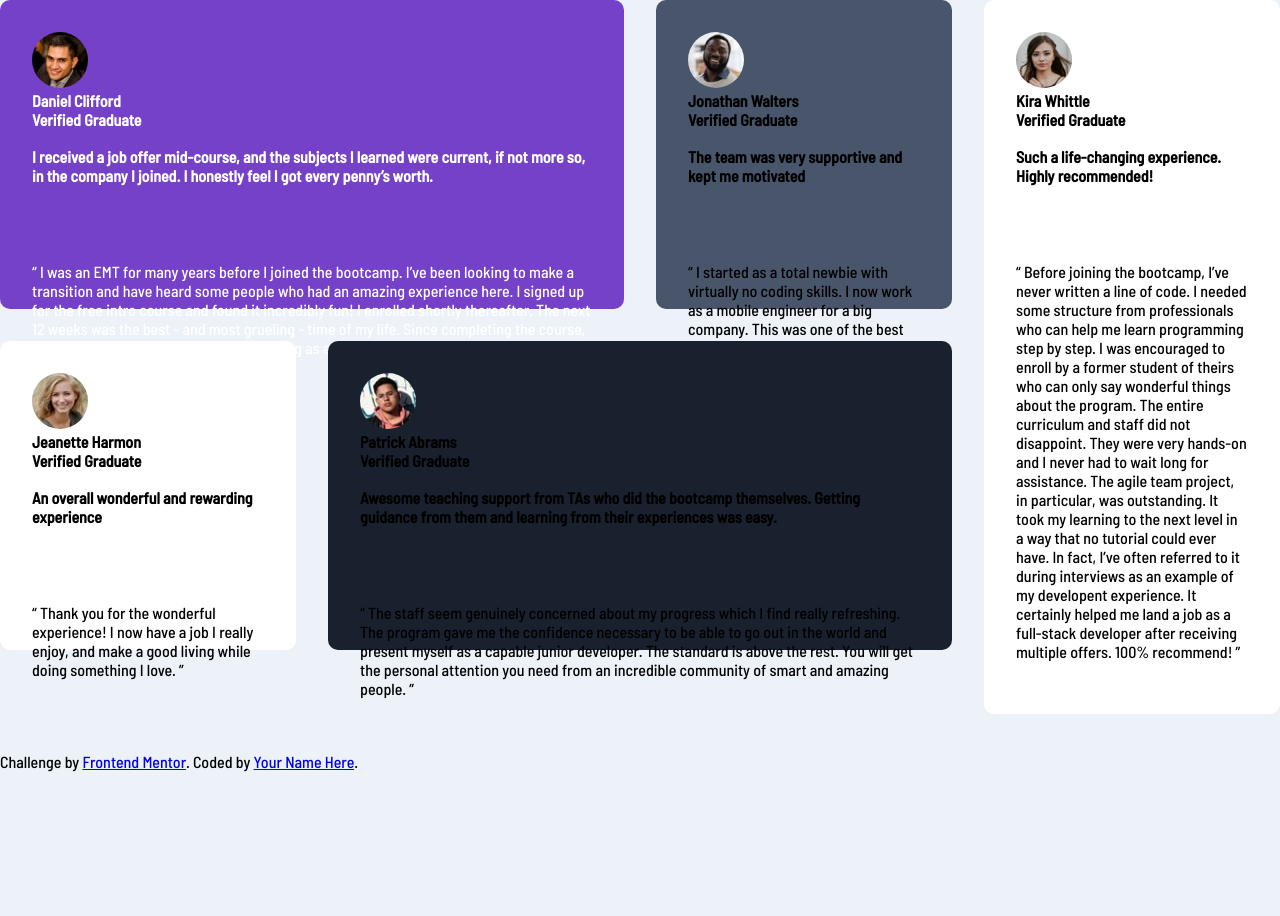
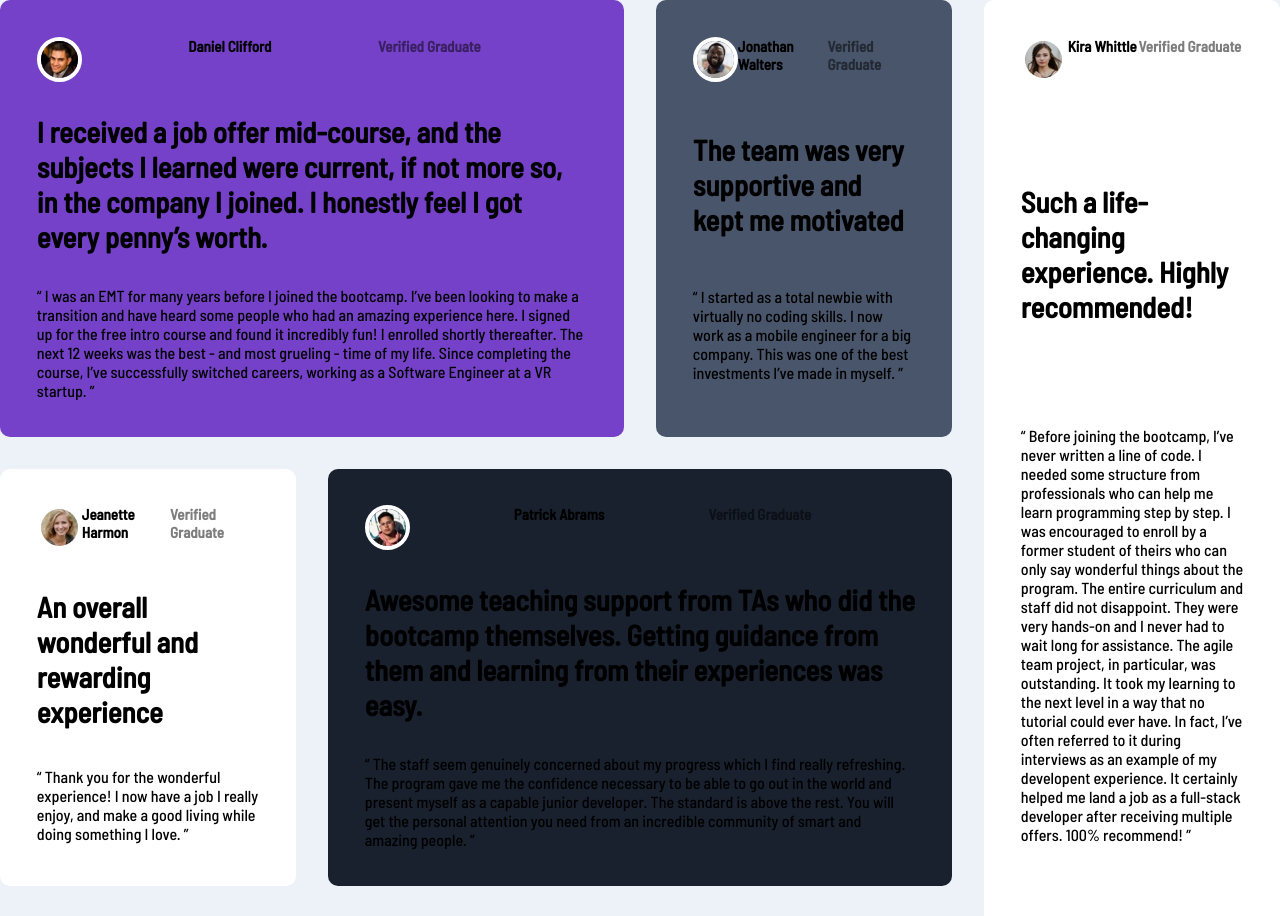
Before and after one commit to smolcube/fem-testimonials-grid-solution, a website: page index.html in a window 1280 px wide. Shown: the top 916 px of the page. Before the commit the page ends 800 px from the top, so only its background shows below. Drawn offline with nearby package versions, Linux system fonts and the light colour scheme; files that its build step writes are made by us from their sources.

Commit message:
Add files via upload

```diff
--- a/app/scss/components/_card.scss
+++ b/app/scss/components/_card.scss
@@ -1,10 +1,18 @@
+//general styles for all cards
+
 .card{
     display: grid;
-    grid-template-rows: repeat(3, 15px);
-    gap: 6.25rem;
-    background-color: lightblue;
+    grid-template-rows: 5px, 20px 20px;
+    gap: 2rem;
     border-radius: 10px;
-    padding: 2rem;
-
+    padding: 2.3rem ;
 
 }
+.card-header{
+    font-size: 1.8rem;
+}
+
+.info{
+    display: grid;
+    grid-auto-flow: column;
+}
--- a/app/scss/components/_pic.scss
+++ b/app/scss/components/_pic.scss
@@ -1,4 +1,10 @@
 .pfp{
     border-radius: 50%;
+    border:  4px solid var(--white) ;
+    width: 45px;
 
 }
+
+.dan-p{ border-color: var(--light-violet); }
+.jon-p{ border-color: var(--light-grey); }
+.pat-p{ border-color: var(--violet); }
--- a/app/scss/globals/_typography.scss
+++ b/app/scss/globals/_typography.scss
@@ -0,0 +1,18 @@
+
+
+a, a:visited, a:active{
+    text-decoration: none;
+}
+
+h4,h5{
+    font-size:0.9375rem ;
+    //font-weight: ;
+}
+
+h5{
+    opacity: 50%;
+    //font-weight: ;
+}
+p{
+    font-weight: 500;
+}
--- a/app/scss/util/_variables.scss
+++ b/app/scss/util/_variables.scss
@@ -1,9 +1,11 @@
 //colors
 :root{
 --violet:hsl(263, 55%, 52%);
+--light-violet:hsl(263, 73%, 76%);
+--lighter-grey:hsl(0, 0%, 81%);
 --light-grey:hsl(217, 19%, 35%);
 --dark-grey:hsl(219, 29%, 14%);
---txt: hsl(0, 0%, 100%);
+--white: hsl(0, 0%, 100%);
 --bg:hsl(210, 46%, 95%);
 }
 
```
Also changed, not shown: app/scss/globals/_boilerplate.scss (line endings or trailing spaces).
